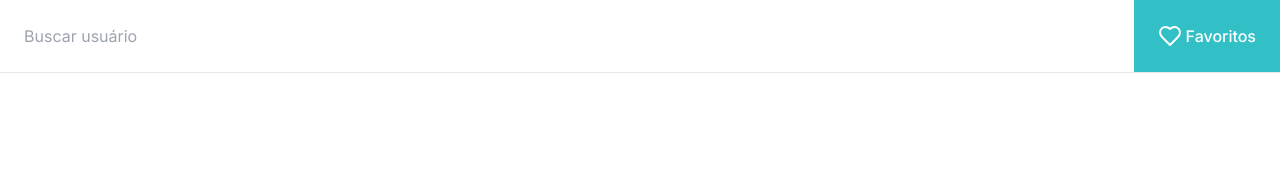
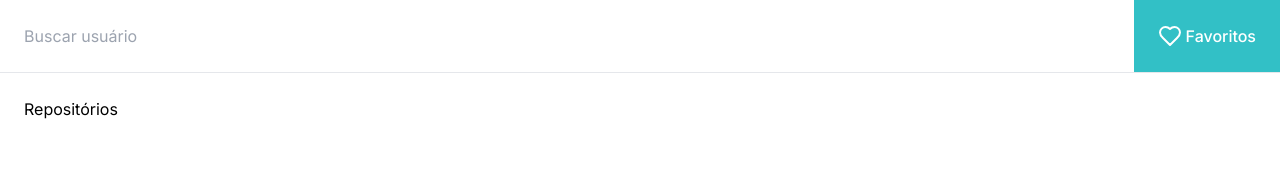
Before and after one commit to israelgms/repo-list, a Next.js app: page / in a window 1280 px wide. Shown: the top 187 px of the page. Built offline with nearby package versions, Linux system fonts and the light colour scheme.

Commit message:
feat: create RepositoryList component

```diff
--- a/src/components/RepositoryList.tsx
+++ b/src/components/RepositoryList.tsx
@@ -1,13 +1,24 @@
 import { getRepositoryListByUserName } from "@/app/actions";
+import { RepositoryItem } from "./RepositoryItem";
+import React from "react";
 
 interface RepositoryListProps {
   userName?: string;
 }
 
 export async function RepositoryList({ userName }: RepositoryListProps) {
-  const services = await getRepositoryListByUserName({
+  const repositoryList = await getRepositoryListByUserName({
     userName,
   });
 
-  return <></>;
+  return (
+    <div className="flex flex-col gap-4">
+      <h1>Repositórios</h1>
+      {repositoryList?.map((repository) => (
+        <React.Fragment key={repository.id}>
+          <RepositoryItem {...repository} />
+        </React.Fragment>
+      ))}
+    </div>
+  );
 }
```
